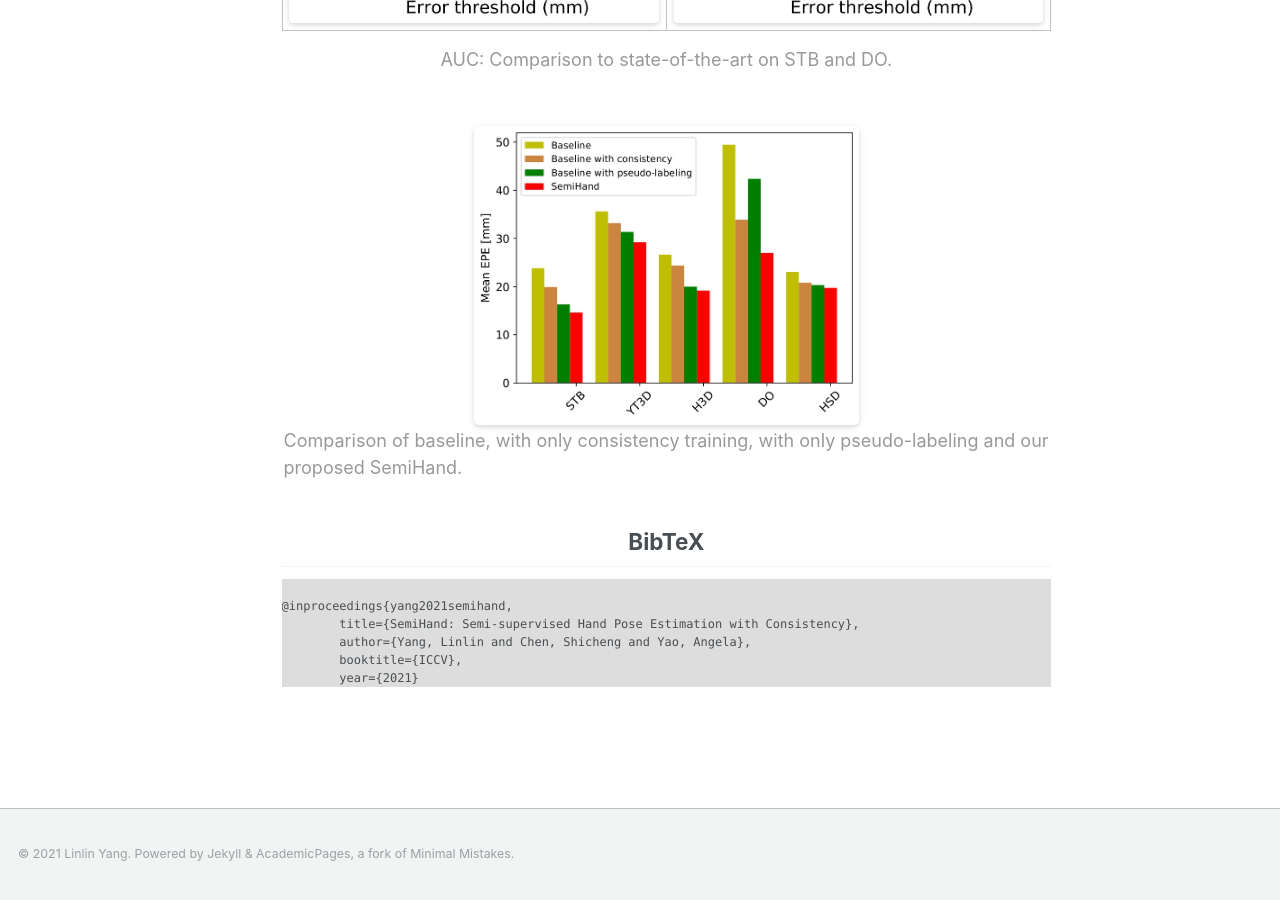
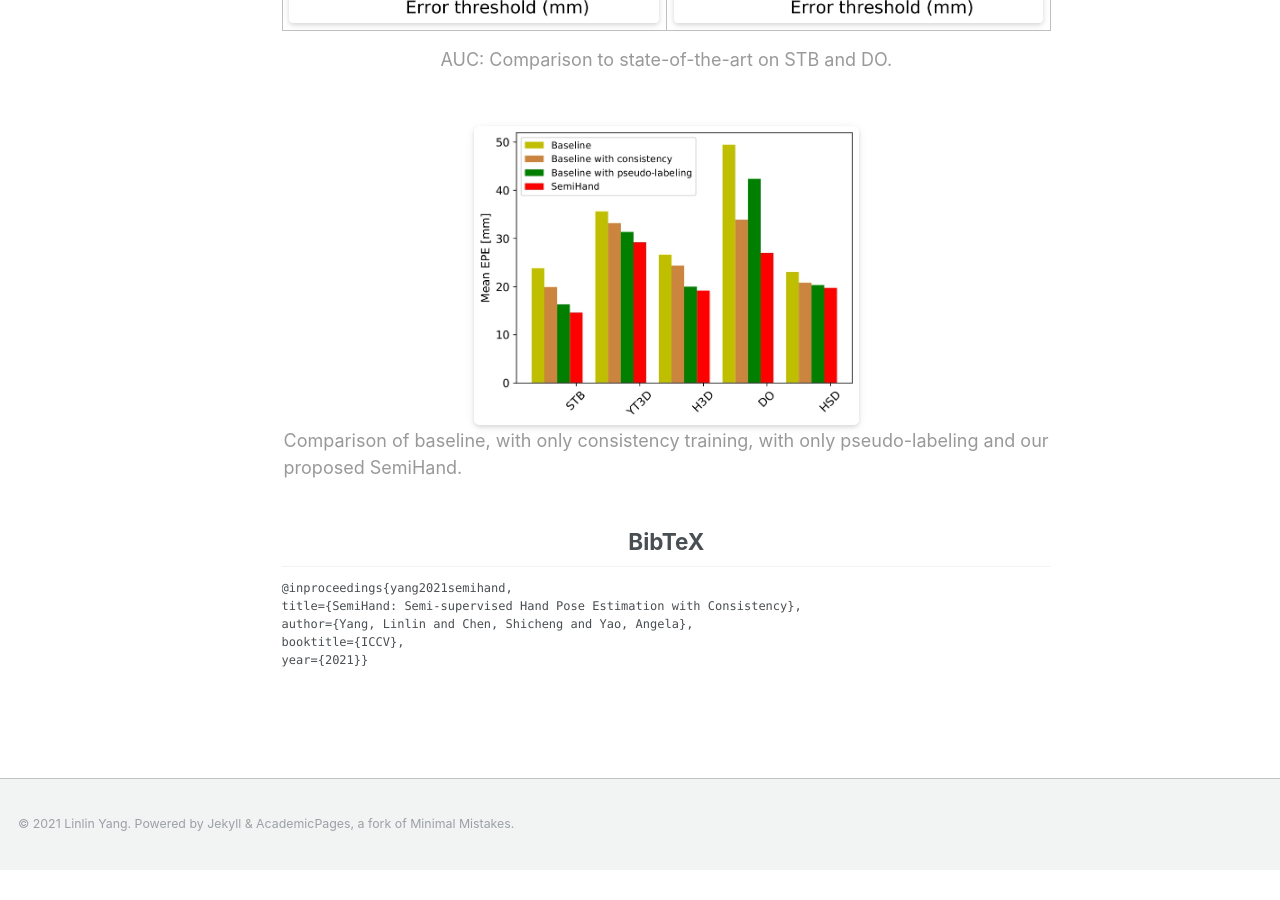
Before and after one commit to bestonebyone/mu4yang, a Jekyll site: the page built from _project/SemiHand.md, in a window 1280 px wide and 900 px high, scrolled down 3121 px. Built offline with Jekyll 4.4.1, drawn with Linux system fonts in a browser that asks for light colours; after the commit the page ends 3991 px from its top, so only the background shows below that; some of the changed lines change nothing that is shown.

Commit message:
Update SemiHand.md

```diff
--- a/_project/SemiHand.md
+++ b/_project/SemiHand.md
@@ -78,9 +78,9 @@ In particular, by approximating the hand masks from hand poses, we propose cross
 
 <div align='center' ><h2>BibTeX</h2></div>
 <style>pre{font-size: 12px}</style>
-<pre><div style="background-color:#ddd;margin-bottom:1em">
+<pre>
 @inproceedings{yang2021semihand,
-        title={SemiHand: Semi-supervised Hand Pose Estimation with Consistency},
-        author={Yang, Linlin and Chen, Shicheng and Yao, Angela},
-        booktitle={ICCV},
-        year={2021}</div></pre>
+title={SemiHand: Semi-supervised Hand Pose Estimation with Consistency},
+author={Yang, Linlin and Chen, Shicheng and Yao, Angela},
+booktitle={ICCV},
+year={2021}}</pre>
```
